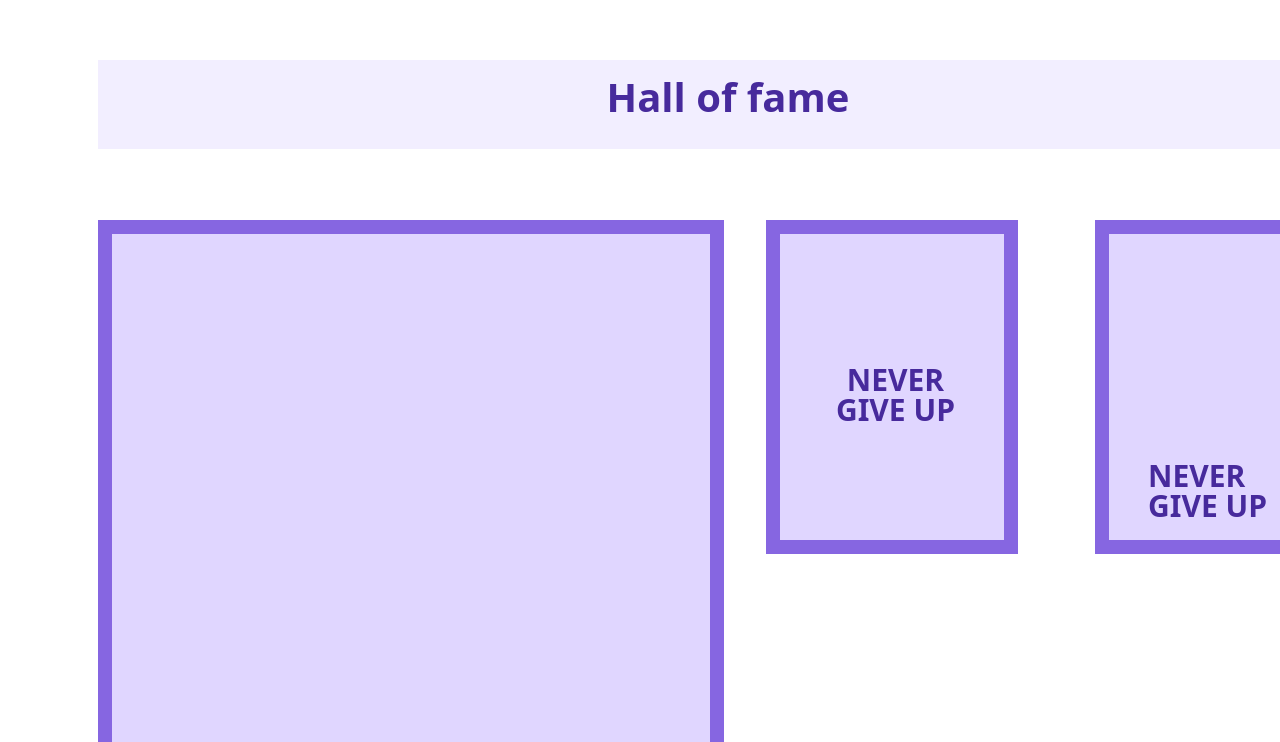
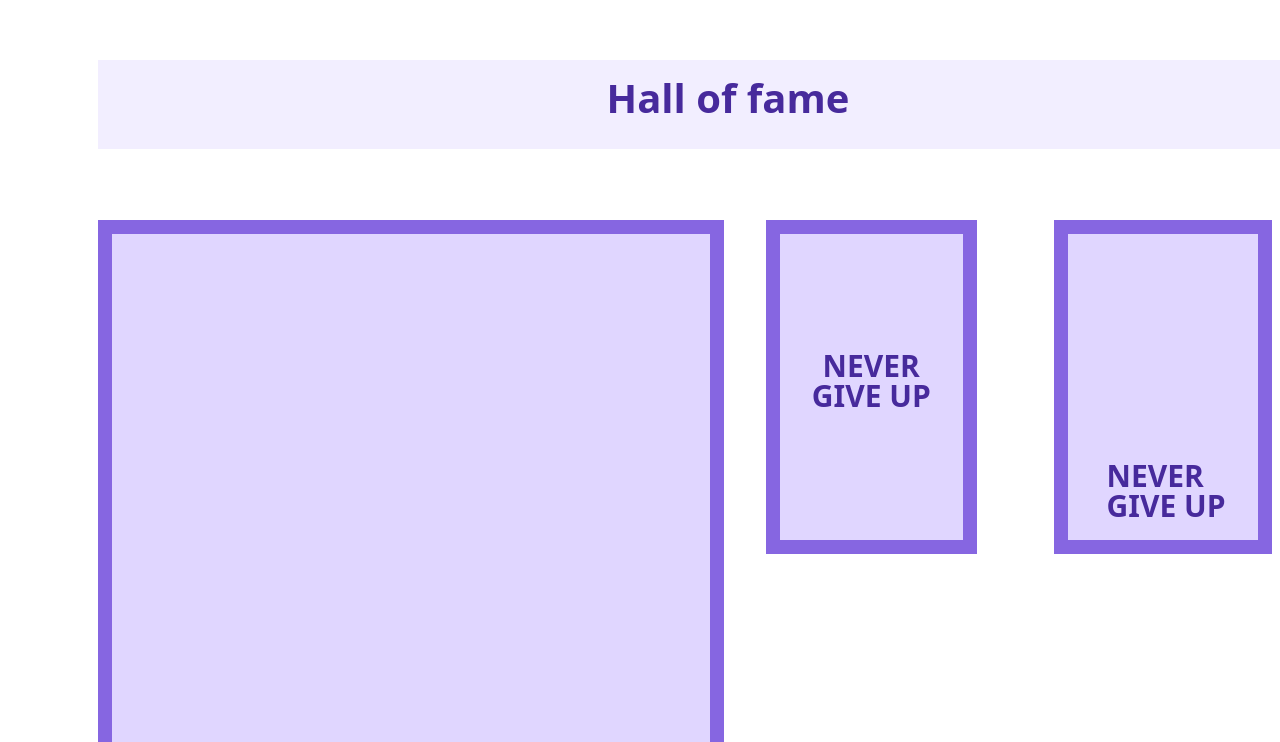
Before and after one commit to Sanjana11062004/BoxModel_, a plain HTML site: page index.html in a window 1280 px wide. Shown: the top 742 px of the page. Drawn offline with Linux system fonts and the light colour scheme.

Commit message:
replaced padding

```diff
--- a/style.css
+++ b/style.css
@@ -9,9 +9,10 @@ body{
   margin: 60px 90px 0px 90px;
   align-items: center;
   background-color: #f2eeff;
+  display: flex;
+  justify-content: center;
 }
 h1 {
-  padding: 13px 422px 14px 422px;
   font-size: 40px;
   line-height: 48px;
   text-align: center;
@@ -33,8 +34,9 @@ p {
 }
 .box2 {
   margin-left: 42px;
-  padding: 131px 33px 131px 40px;
   text-align: center;
+  display:flex;
+  justify-content: center;
 }
 .box3 {
   margin: 71px 0px 0px 77px;
@@ -49,6 +51,8 @@ p {
   height: 72px;
   font-size: 30px;
   line-height: 100%;
+  /*common to box 1*/
+  align-self: center;
 }
 .commonboxsize{
   width: 257px;
```
